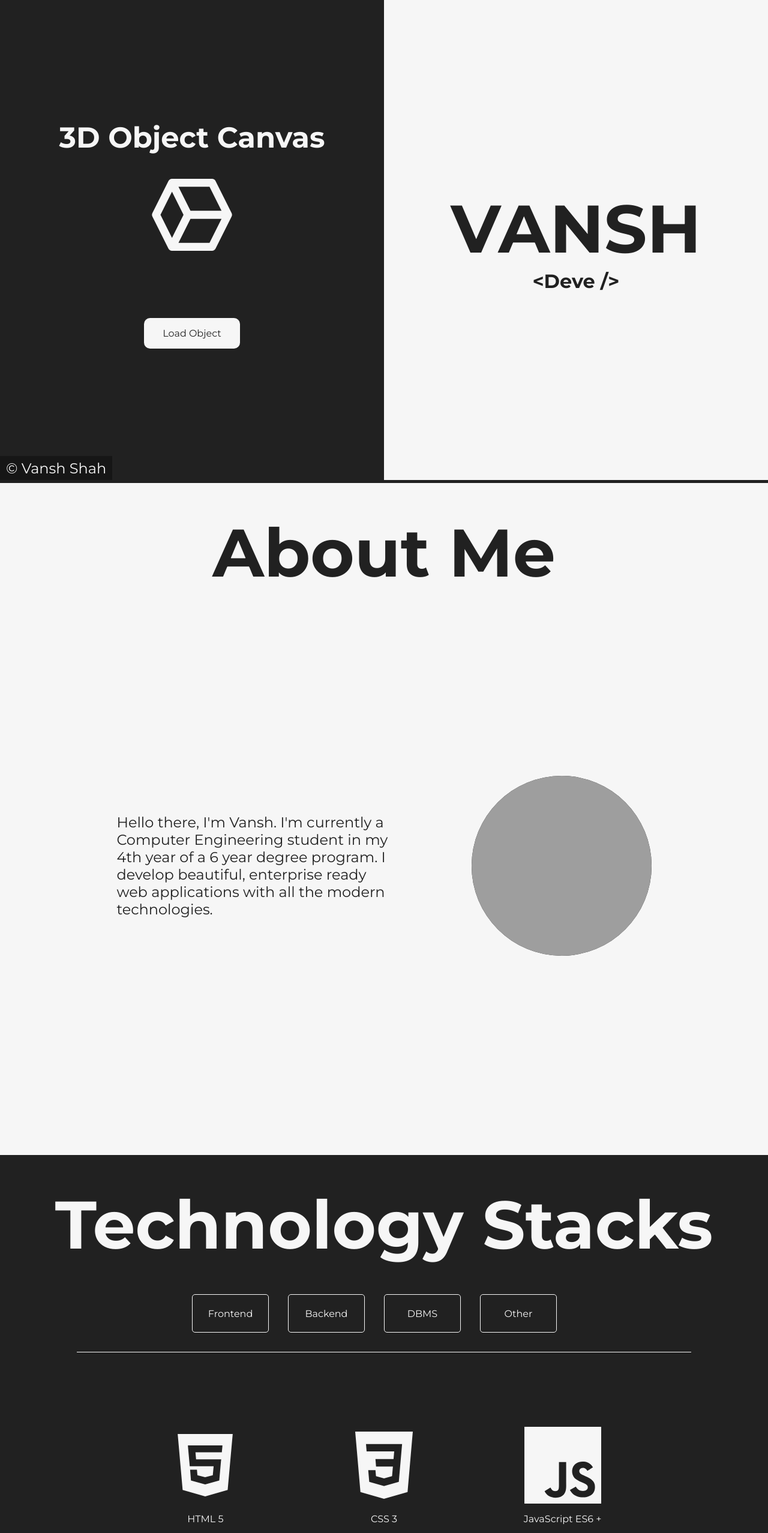
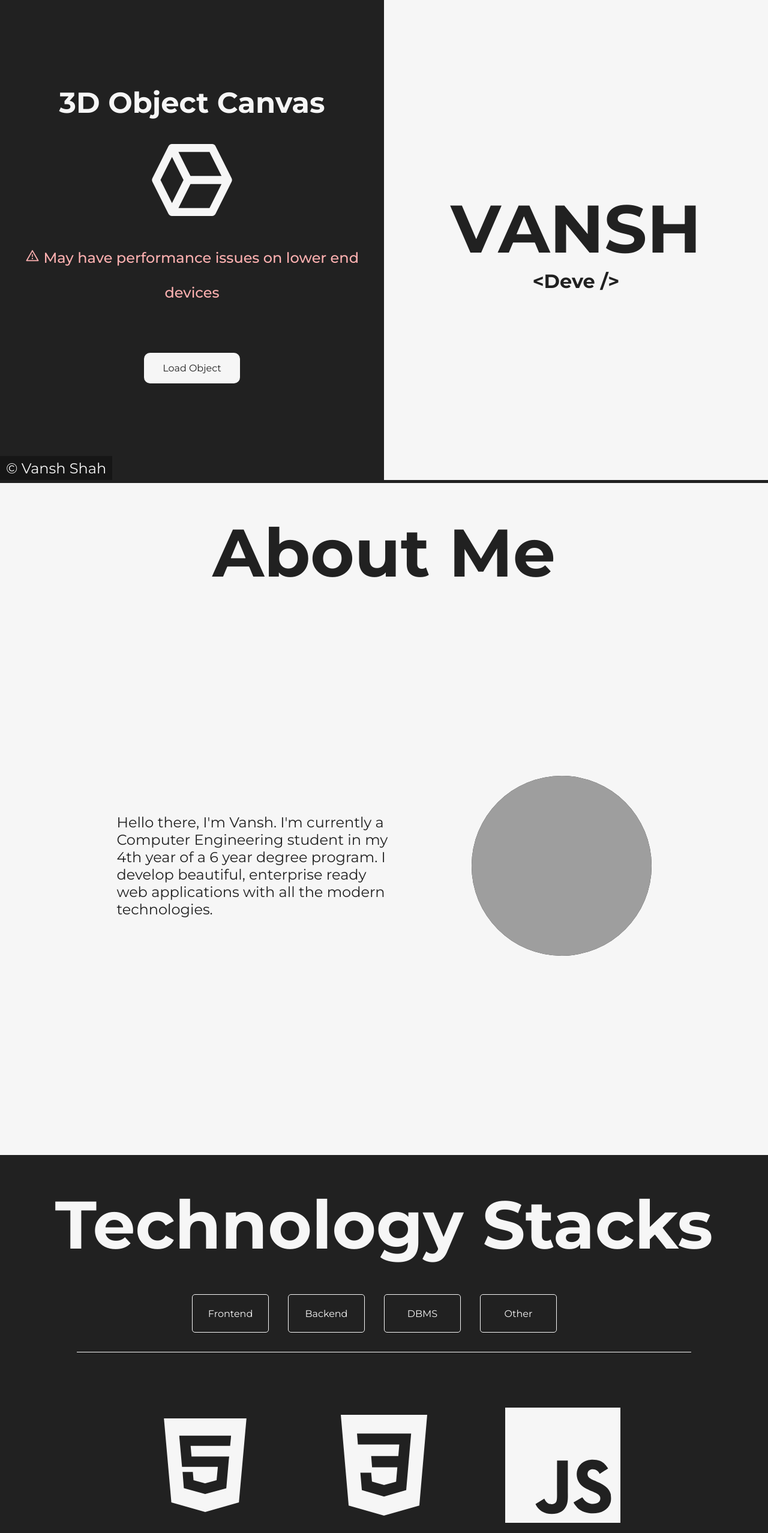
Before and after one commit to VRX2314/Personal-Portfolio-React, a React (Create React App) app: page / in a window 1280 px wide. Shown: the top 2555 px of the page at 60% size. Built offline with nearby package versions, Linux system fonts and the light colour scheme; grey boxes are pictures that could not be loaded.

Commit message:
3D model chnages
Added interactivity to 3D model
Changed rendering method to more stable iFrame.

```diff
--- a/src/App.css
+++ b/src/App.css
@@ -411,7 +411,7 @@ body {
 
 /******************************** Normal Laptop Optimization (1920 x 1080)********************************/
 
-@media (min-width: 1024px) and (max-width: 1600px) {
+@media (min-width: 1024px) and (max-width: 2000px) {
   .stop-animation {
     display: none !important;
   }
@@ -632,7 +632,7 @@ body {
     display: flex;
     justify-content: space-evenly;
     align-items: center;
-    font-size: 8rem !important;
+    font-size: 12rem !important;
     width: 28%;
     height: auto;
     margin: 4rem 0;
@@ -740,7 +740,7 @@ body {
     align-items: center;
     flex-direction: column;
     text-align: center;
-    padding-top: 10rem !important;
+    padding-top: 6rem !important;
   }
 
   .contact-details h1 {
@@ -826,9 +826,9 @@ body {
   justify-content: center;
 }
 
-.object-container canvas {
-  width: 100% !important;
-  height: 100% !important;
+.object-container iframe {
+  width: 100%;
+  height: 100%;
 }
 
 .object-container div {
@@ -874,6 +874,13 @@ body {
 
 .details-container h3 {
   font-size: 1.5rem;
+}
+
+.canvas-warning {
+  background: none;
+  font-size: var(--description);
+  color: rgb(253, 176, 176);
+  font-weight: 500;
 }
 
 /******************************* Navbar 4k laptop ********************************/
--- a/src/components/Room.jsx
+++ b/src/components/Room.jsx
@@ -1,5 +1,6 @@
 import React, { Suspense, useState } from 'react'
 import { BiCubeAlt } from 'react-icons/bi'
+import { AiOutlineWarning } from 'react-icons/ai'
 const Spline = React.lazy(() => import('@splinetool/react-spline'))
 
 const Room = () => {
@@ -32,11 +33,13 @@ const Room = () => {
 
     const stopRender = () => {
         if (renderObj) {
+
             setRenderObj(false)
             setRenderStatus('Load Object')
             setShow('hide')
         }
         else {
+
             setRenderObj(true)
             setRenderStatus('Hide Object')
             setShow('')
@@ -47,9 +50,9 @@ const Room = () => {
         <div className='object-container'>
             <Suspense fallback={<h1>Rendering 3D Object...</h1>}>
                 {renderObj ?
-                    <Spline
-                        scene="https://prod.spline.design/Lg2dWVfToWdTfBqV/scene.splinecode"
-                        onLoad={onLoad} /> : <h2>3D Object Canvas<br /> <BiCubeAlt className='box-svg' /></h2>
+                    <iframe src='https://my.spline.design/portfolioroomcopy-ea96ade774b7f9c18b4b4eda94c0de0d/' id='room' frameBorder='0' width='100%' height='100%' title='Room'></iframe>
+                    :
+                    <h2>3D Object Canvas<br /> <BiCubeAlt className='box-svg' /><br /><mark className='canvas-warning'><AiOutlineWarning /> May have performance issues on lower end devices</mark></h2>
                 }
                 <button className={'stop-animation ' + show} onClick={() => stopAnimation()}>{status}</button>
                 <button className='hide-object' onClick={() => stopRender()}>{renderStatus}</button>
```
